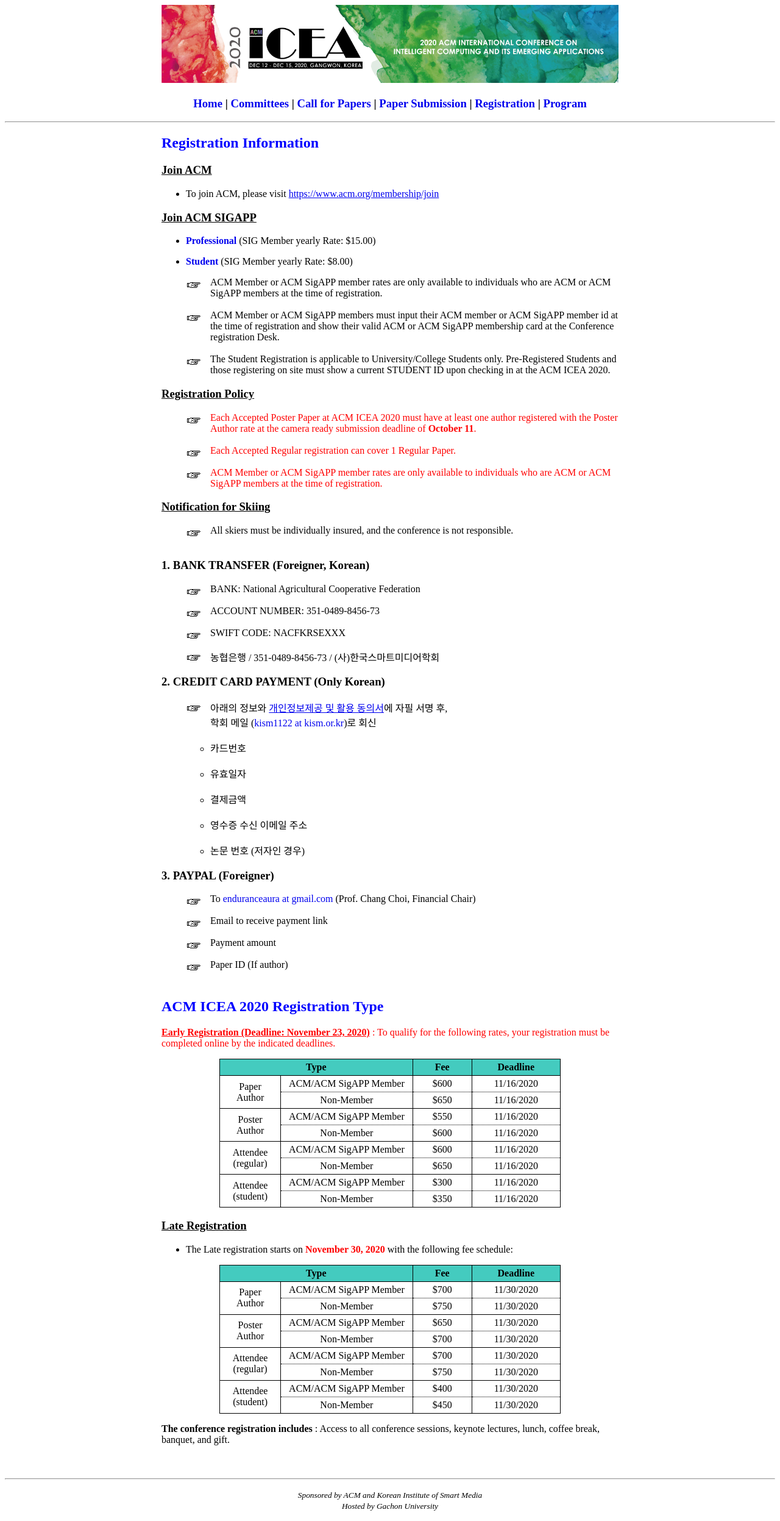
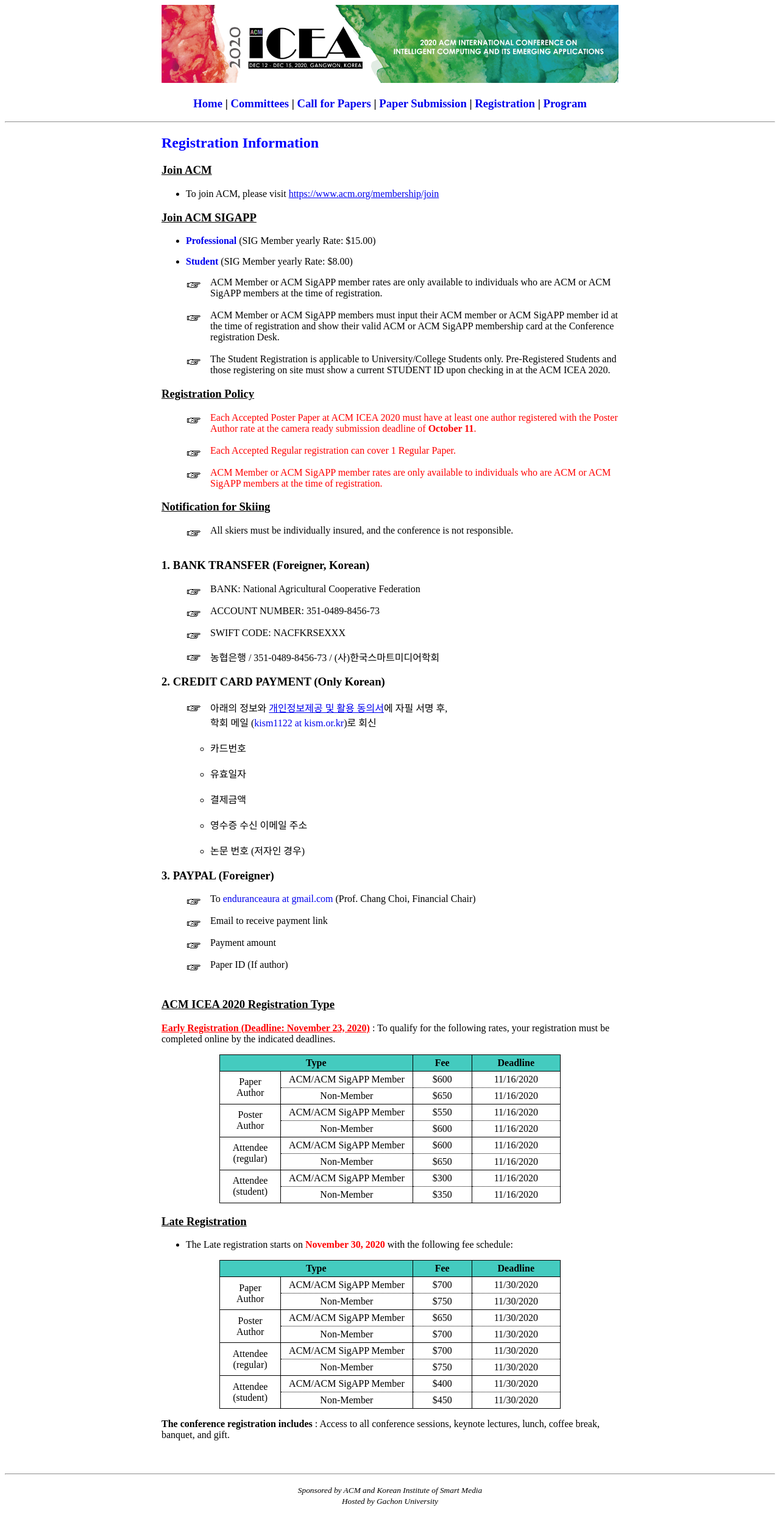
Before and after one commit to icea-conf/2020, a Jekyll site: the page built from registration/index.html, in a window 1280 px wide. Shown: the whole page at 61% size. Built offline with Jekyll 4.4.1, drawn with Linux system fonts in a browser that asks for light colours.

Commit message:
Update index.html

```diff
--- a/registration/index.html
+++ b/registration/index.html
@@ -64,8 +64,8 @@
           </div>
 
           <div style="padding-top: 10px">
-               <h2 style="color:#0000FF">ACM ICEA 2020 Registration Type</h2>
-               <p style="color:#FF0000"><b><u>Early Registration (Deadline: November 23, 2020)</u></b><a> : To qualify for the following rates, your registration must be completed online by the indicated deadlines.</p>
+               <h3><u>ACM ICEA 2020 Registration Type</u></h3>
+               <p><b style="color:#FF0000"><u>Early Registration (Deadline: November 23, 2020)</u></b><a> : To qualify for the following rates, your registration must be completed online by the indicated deadlines.</p>
                <center>
                <table class="tlayout" cellspacing="0">
                     <tbody style="text-align: center">
```
